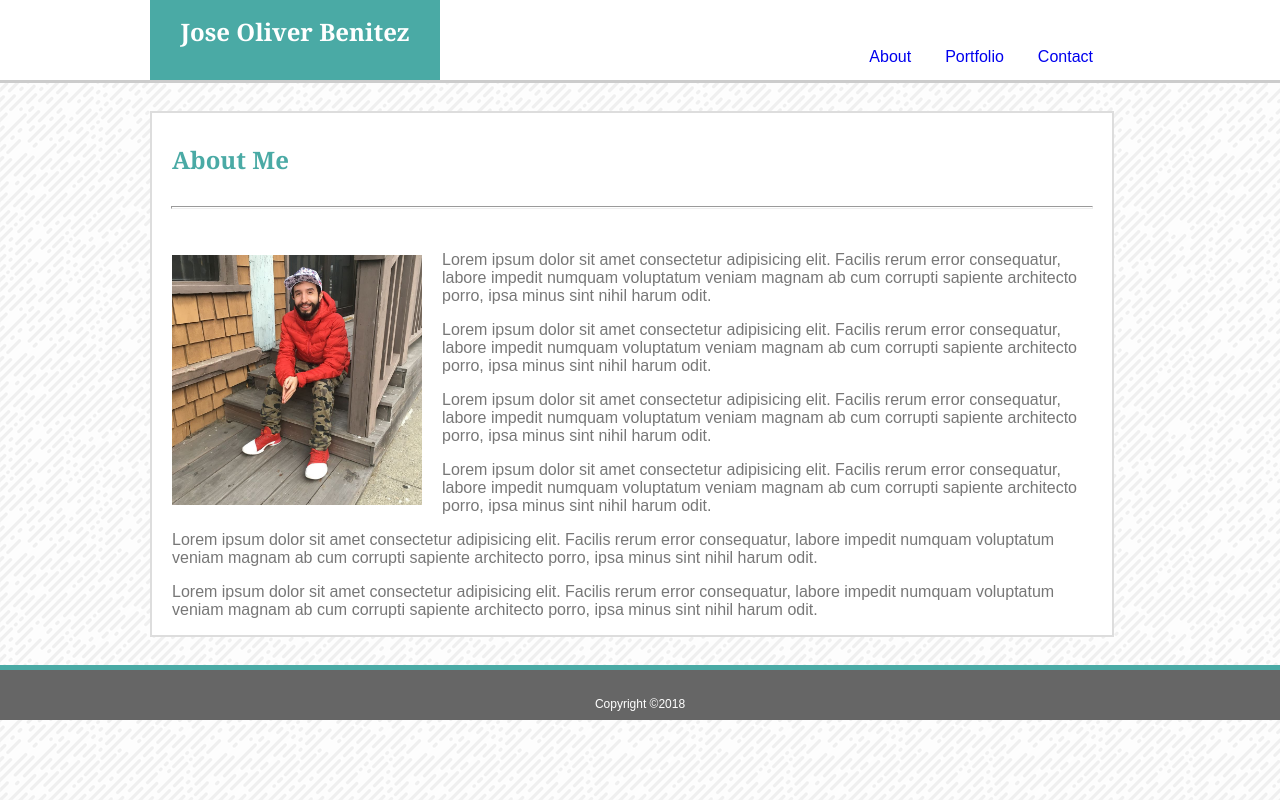
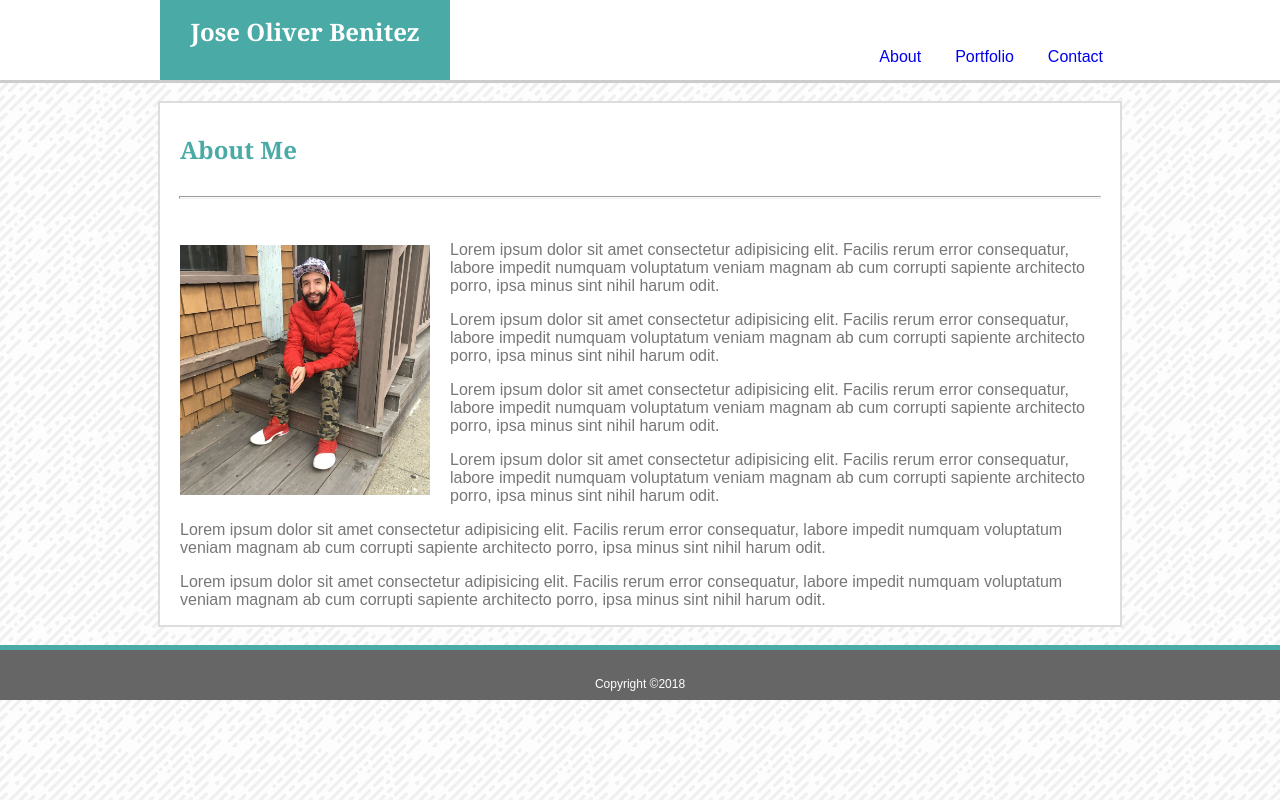
Before and after one commit to joliver017/Basic-Portfolio, a plain HTML site: page index.html in a window 1280 px wide. Drawn offline with Linux system fonts and the light colour scheme.

Commit message:
site updates

```diff
--- a/assets/css/style.css
+++ b/assets/css/style.css
@@ -4,19 +4,30 @@ body {
     margin: auto;
 }
 
+#headerbg {
+    width: 100%;
+    height: 80px;
+    margin: auto;
+    position: absolute;
+    border-style: none none solid none;
+    border-color: #cccccc;
+    background-color: #ffffff;
+    z-index: -1;
+}
+
 #header {
-    width: 100%;
+    width: 960px;
     height: 80px;
     margin: auto;
     position: static;
     border-style: none none solid none;
     border-color: #cccccc;
-    background-color: #ffffff;
+    background-color: #ffffff;x`
 }
 
 #content {
     width: 960px;
-    margin: 10px 150px;
+    margin: auto;
     position: static;
     border-style: solid;
     border-color: #dddddd;
@@ -24,9 +35,8 @@ body {
     background-color: #ffffff
 }
 
-h1 {
+#header h1 {
     background-color: #4aaaa5;
-    border-color: #cccccc;
     color: #ffffff;
     font-family: 'Georgia', Times, Times New Roman, serif;
     width: 250px;
@@ -34,7 +44,7 @@ h1 {
     text-align: center;
     padding: 15px 20px;
     position: absolute;
-    margin: 0px 150px;
+    margin: auto;
 }
 
 h2 {
@@ -66,7 +76,7 @@ ul {
     position: absolute;
     top: 0;
     width: 960px;
-    margin: 20px 150px;
+    margin: 20px auto;
     padding: 0;
     overflow: hidden;
 }
--- a/index.html
+++ b/index.html
@@ -7,6 +7,9 @@
 </head>
 
 <body>
+<section id="headerbg">
+
+</section>
 <section id="header">
     <h1>Jose Oliver Benitez</h1>
     <ul id="navbar">
@@ -63,6 +66,4 @@
 
 </body>
 
-
-
 </html>
```
Also changed, not shown: contact.html (+3 -2 lines), portfolio.html (+3 -2 lines).
